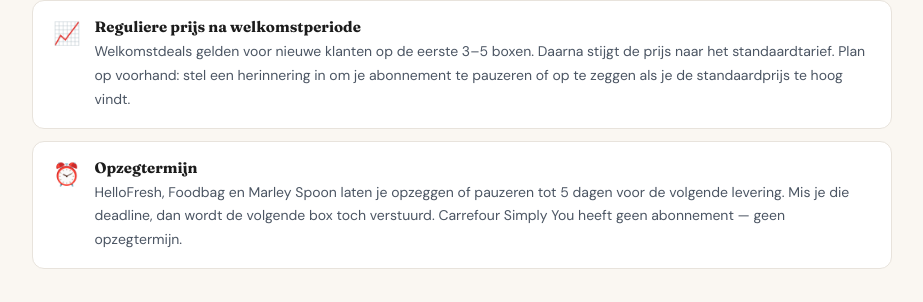
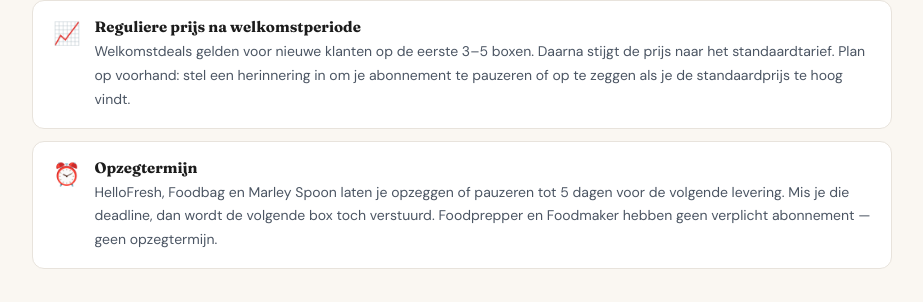
Before and after one commit to fetspets/bestemaaltijdbox, a Next.js app: page /gids/goedkoopste-maaltijdbox-belgie in a window 1280 px wide. Shown: the part 2850-3152 px from the top of the page, without its empty margins (178-1101 px from the left). Built offline with nearby package versions, Linux system fonts and the light colour scheme.

Commit message:
auto: update page.tsx

```diff
--- a/src/app/gids/goedkoopste-maaltijdbox-belgie/page.tsx
+++ b/src/app/gids/goedkoopste-maaltijdbox-belgie/page.tsx
@@ -281,7 +281,7 @@ export default function GoedkoopsteMaaltijdboxPage() {
               {
                 icon: '⏰',
                 titel: 'Opzegtermijn',
-                tekst: 'HelloFresh, Foodbag en Marley Spoon laten je opzeggen of pauzeren tot 5 dagen voor de volgende levering. Mis je die deadline, dan wordt de volgende box toch verstuurd. Carrefour Simply You heeft geen abonnement — geen opzegtermijn.',
+                tekst: 'HelloFresh, Foodbag en Marley Spoon laten je opzeggen of pauzeren tot 5 dagen voor de volgende levering. Mis je die deadline, dan wordt de volgende box toch verstuurd. Foodprepper en Foodmaker hebben geen verplicht abonnement — geen opzegtermijn.',
               },
             ].map(({ icon, titel, tekst }) => (
               <div key={titel} style={{ background: 'white', borderRadius: 12, padding: '16px 20px', border: '1px solid var(--rule)', display: 'flex', gap: 14 }}>
```
